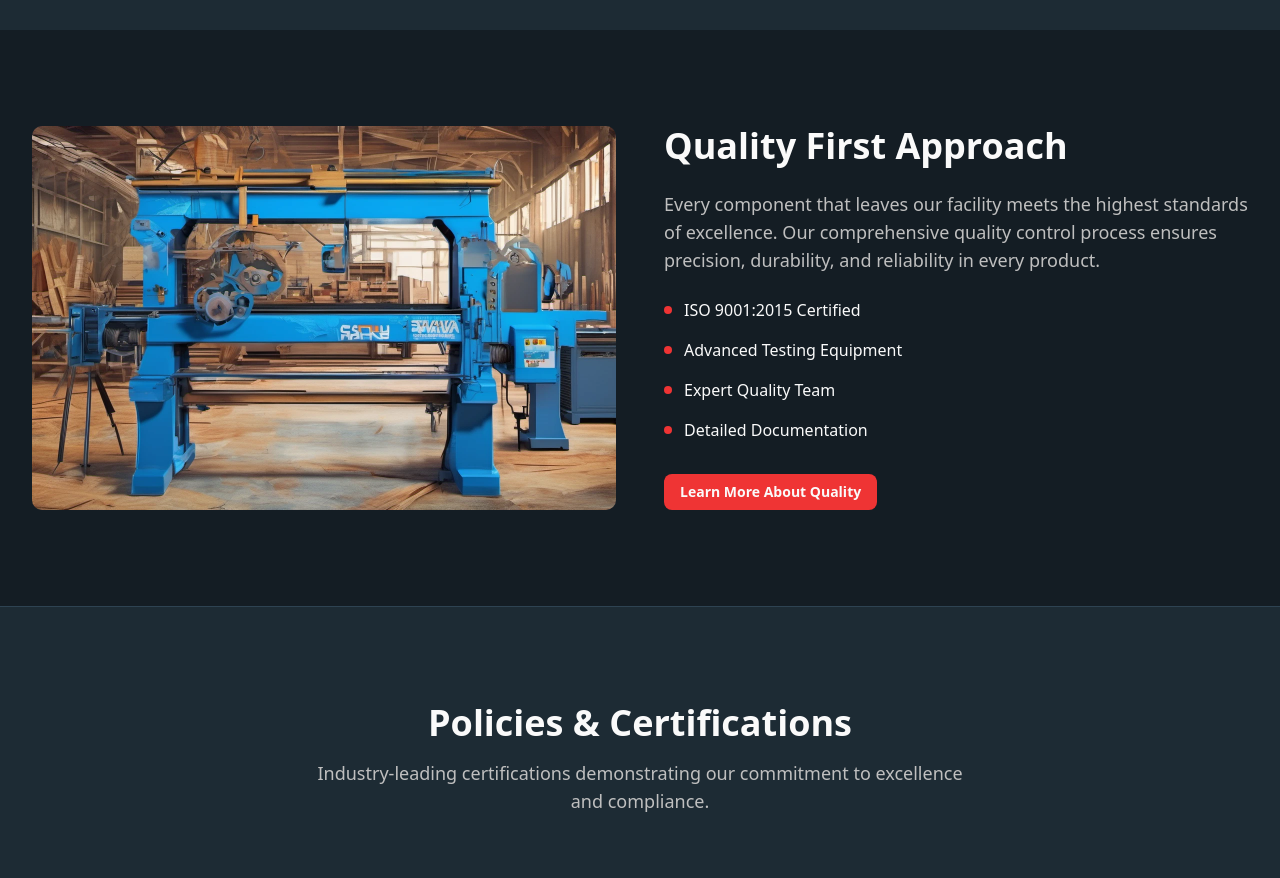
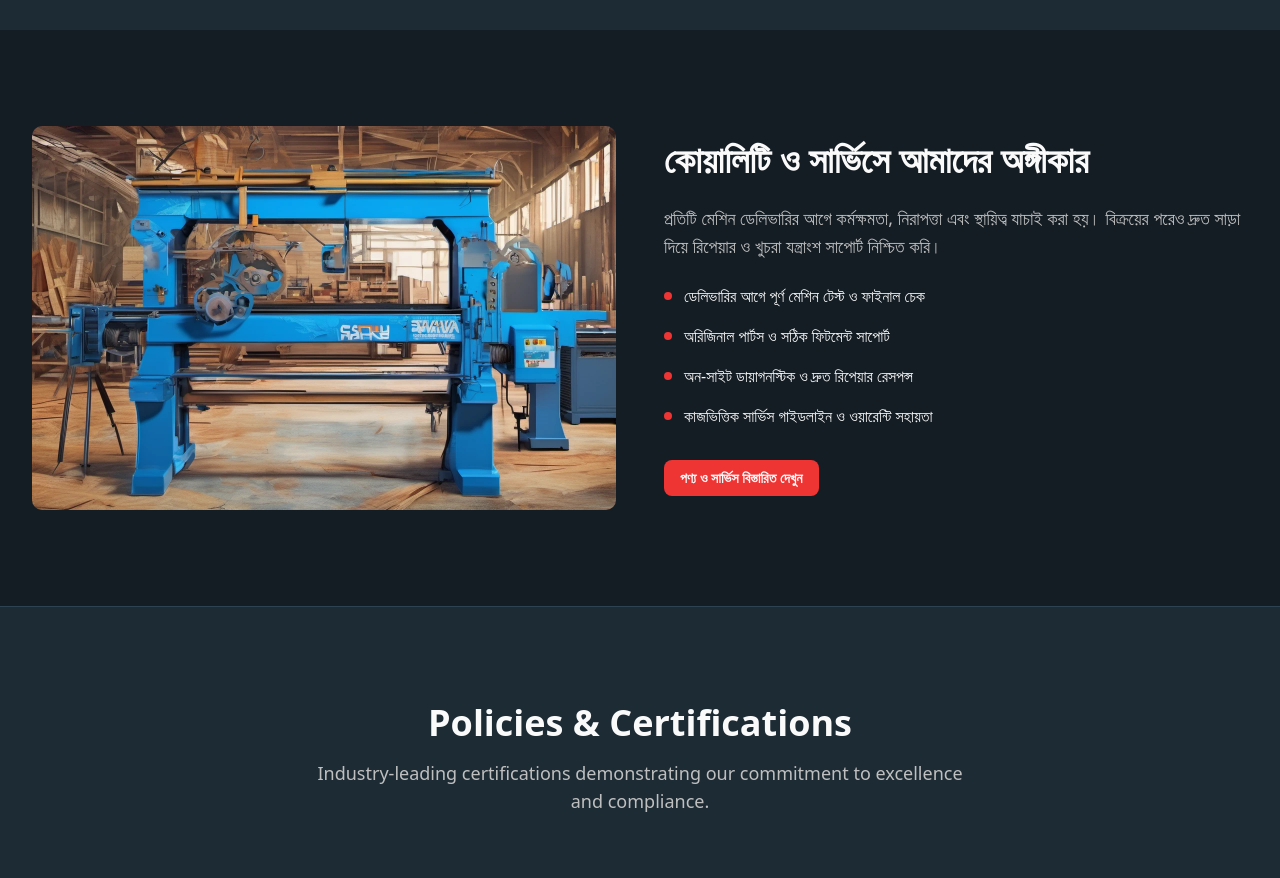
Before and after one commit to Shiddharthapal/Baba_shop, a Next.js app: page / in a window 1280 px wide. Shown: the part 1700-2578 px from the top of the page. Built offline with nearby package versions, Linux system fonts and the light colour scheme.

Commit message:
modify the quality route here add the quality and service in bangla

```diff
--- a/src/components/quality.tsx
+++ b/src/components/quality.tsx
@@ -3,45 +3,48 @@ import { Button } from "@/components/ui/button"
 
 export function Quality() {
   return (
-    <section id="quality" className="py-16 md:py-24 bg-background">
-      <div className="max-w-7xl mx-auto px-4 sm:px-6 lg:px-8">
-        <div className="grid md:grid-cols-2 gap-12 items-center">
-          <div className="relative h-96 md:h-full min-h-96 rounded-lg overflow-hidden">
+    <section id="quality" className="bg-background py-16 md:py-24">
+      <div className="mx-auto max-w-7xl px-4 sm:px-6 lg:px-8">
+        <div className="grid items-center gap-12 md:grid-cols-2">
+          <div className="relative h-96 min-h-96 overflow-hidden rounded-lg md:h-full">
             <Image
               src="/preview.webp"
-              alt="Quality manufacturing process"
+              alt="মেশিন কোয়ালিটি চেক এবং সার্ভিস প্রস্তুতি"
               fill
               className="object-cover"
             />
           </div>
 
           <div>
-            <h2 className="text-3xl md:text-4xl font-bold text-foreground mb-6">
-              Quality First Approach
+            <h2 className="mb-6 text-3xl font-bold text-foreground md:text-4xl">
+              কোয়ালিটি ও সার্ভিসে আমাদের অঙ্গীকার
             </h2>
 
-            <p className="text-lg text-muted-foreground mb-6">
-              Every component that leaves our facility meets the highest standards of
-              excellence. Our comprehensive quality control process ensures precision,
-              durability, and reliability in every product.
+            <p className="mb-6 text-lg text-muted-foreground">
+              প্রতিটি মেশিন ডেলিভারির আগে কর্মক্ষমতা, নিরাপত্তা এবং স্থায়িত্ব যাচাই
+              করা হয়। বিক্রয়ের পরেও দ্রুত সাড়া দিয়ে রিপেয়ার ও খুচরা যন্ত্রাংশ
+              সাপোর্ট নিশ্চিত করি।
             </p>
 
-            <div className="space-y-4 mb-8">
+            <div className="mb-8 space-y-4">
               {[
-                "ISO 9001:2015 Certified",
-                "Advanced Testing Equipment",
-                "Expert Quality Team",
-                "Detailed Documentation",
+                "ডেলিভারির আগে পূর্ণ মেশিন টেস্ট ও ফাইনাল চেক",
+                "অরিজিনাল পার্টস ও সঠিক ফিটমেন্ট সাপোর্ট",
+                "অন-সাইট ডায়াগনস্টিক ও দ্রুত রিপেয়ার রেসপন্স",
+                "কাজভিত্তিক সার্ভিস গাইডলাইন ও ওয়ারেন্টি সহায়তা",
               ].map((item) => (
-                <div key={item} className="flex items-center space-x-3">
-                  <div className="w-2 h-2 bg-secondary rounded-full" />
-                  <span className="text-foreground font-medium">{item}</span>
+                <div key={item} className="flex items-center gap-3">
+                  <div className="h-2 w-2 rounded-full bg-secondary" />
+                  <span className="font-medium text-foreground">{item}</span>
                 </div>
               ))}
             </div>
 
-            <Button className="bg-secondary hover:bg-secondary/90 text-secondary-foreground font-bold">
-              Learn More About Quality
+            <Button
+              asChild
+              className="bg-secondary font-bold text-secondary-foreground hover:bg-secondary/90"
+            >
+              <a href="#products">পণ্য ও সার্ভিস বিস্তারিত দেখুন</a>
             </Button>
           </div>
         </div>
```
